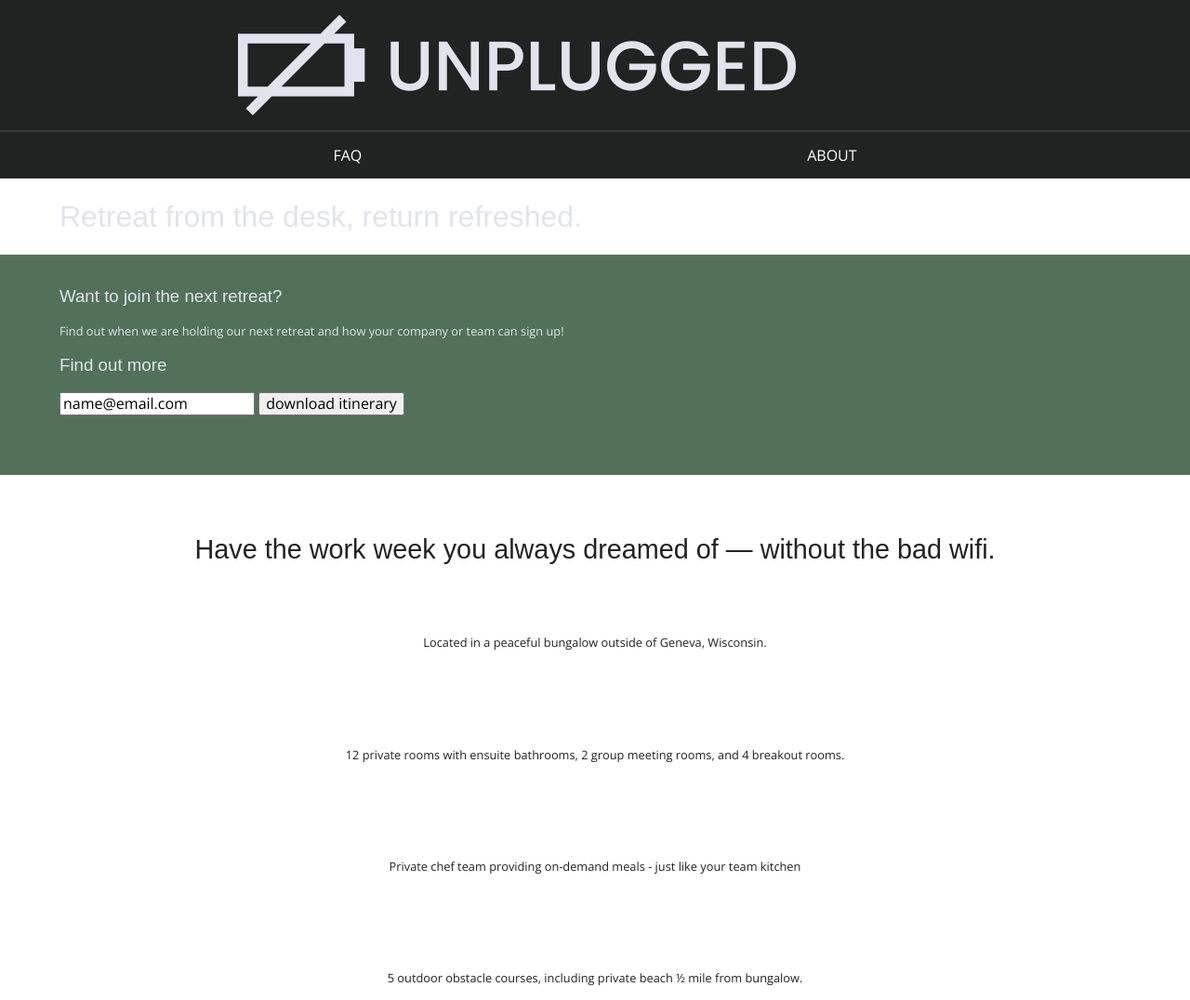
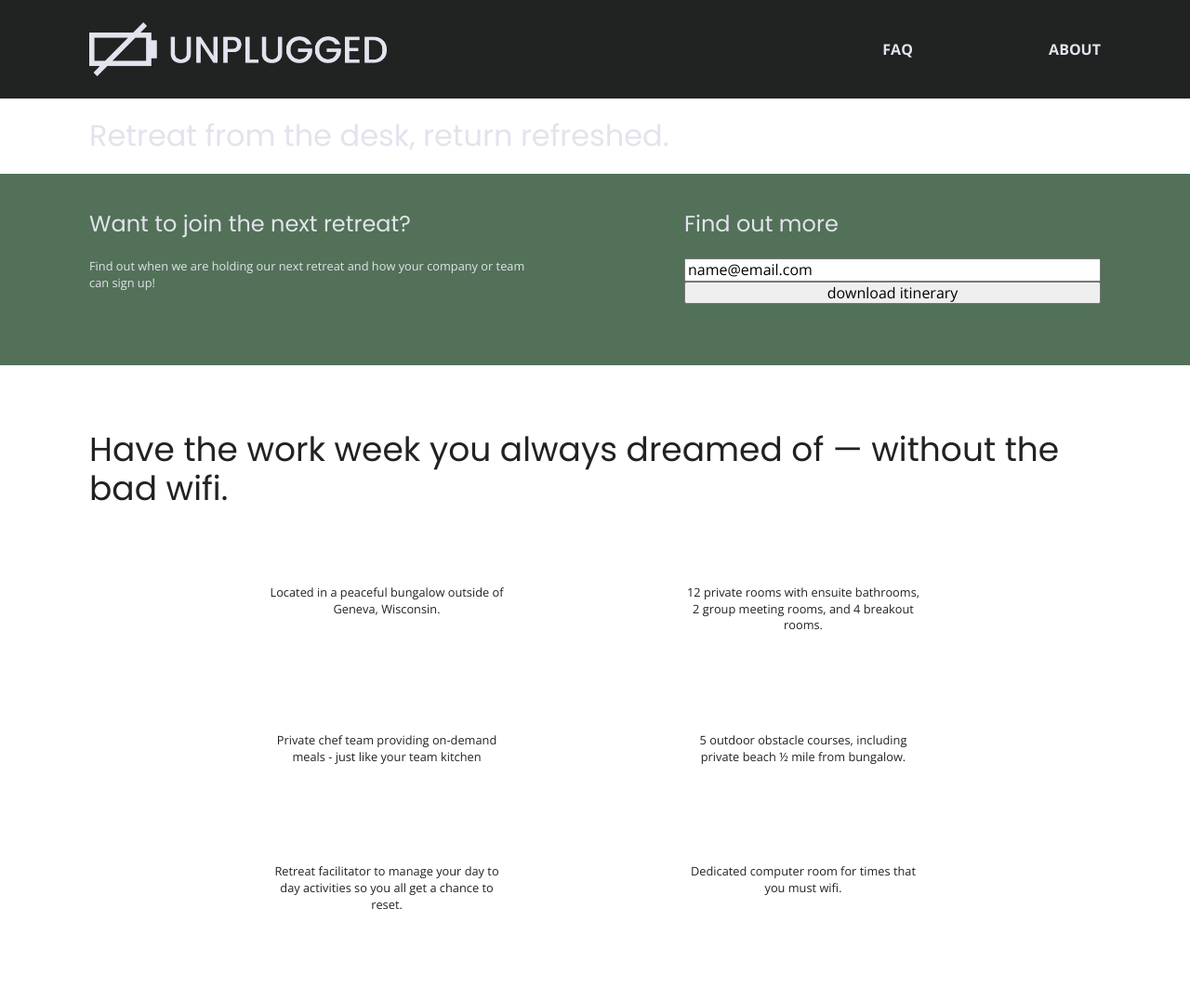
Before and after one commit to beverlywu/206-unplugged-retreat, a website built with Parcel: page index.html in a window 1280 px wide. Shown: the top 1076 px of the page at 93% size. Built offline with nearby package versions, Linux system fonts and the light colour scheme; a web font is replaced by a local one.

Commit message:
Add tablet styles @media (min-width: 768px)

```diff
--- a/css/main.css
+++ b/css/main.css
@@ -14,7 +14,6 @@
 html {
   color: #222;
   font-size: 16px;
-  line-height: 1.4;
 	font-family: 'Open Sans', sans-serif;
 }
 
@@ -95,8 +94,8 @@ h1,
 h2,
 h3,
 h4 {
-	font-family: 'Convergence', sans-serif;
-	font-weight: 300;
+	font-family: 'Poppins', sans-serif;
+	font-weight: 400;
 }
 
 h1 {
@@ -109,6 +108,7 @@ h2 {
 
 p {
 	font-size: 0.8em;
+	line-height: 1.4em;
 }
 
 /***** BASE HEADER - FOOTER STYLES *****/
@@ -136,7 +136,6 @@ header .logo {
 	width: 60vw;
 }
 header .logo img{
-	/*border: 1px solid #00ff00;*/
 	max-width: 100%;
 	padding: 2vh 0;
 
@@ -171,7 +170,7 @@ header nav ul li {
 }
 
 header nav ul li a {
-	color: #fff;
+	color: #E2E3ED;
 	text-decoration: none;
 
 }
@@ -216,6 +215,11 @@ footer .social-icons ul li {
 	list-style-type: none;
 }
 
+footer .social-icons a {
+	color: #fff;
+	text-decoration: none;
+}
+
 .footer-content {
 	color: #fff;
 	text-align: center;
@@ -228,6 +232,7 @@ footer .social-icons ul li {
 
 .copyright {
 	color: #fff;
+
 }
 
 
@@ -240,7 +245,6 @@ footer .social-icons ul li {
 }
 
 .hero-area h1 {
-	font-size: 2em;
 	line-height: 1.2em;
 	color: #E2E3ED;
 
@@ -258,7 +262,7 @@ aside {
 }
 
 .form {
-	padding: 0 0 8vh 0;
+	padding: 0 0 50px 0;
 
 }
 
@@ -319,6 +323,10 @@ aside {
 .contact-section {
 	color: #fff;
 
+}
+
+address p {
+	line-height: 1.5rem;
 }
 
 .faq {
@@ -424,20 +432,137 @@ aside {
 }
 
 /* ==========================================================================
-   EXAMPLE Media Queries for Responsive Design.
+   Media Queries for Responsive Design.
    These examples override the primary ('mobile first') styles.
    Modify as content requires.
    ========================================================================== */
 
-@media only screen and (min-width: 35em) {
-  /* Style adjustments for viewports that meet the condition */
-}
+/***** TABLET STYLES *****/
+@media only screen and (min-width: 768px) {
 
-@media print,
-  (-webkit-min-device-pixel-ratio: 1.25),
-  (min-resolution: 1.25dppx),
-  (min-resolution: 120dpi) {
-  /* Style adjustments for high resolution devices */
+	h1 {
+		font-size: 3rem;
+	}
+
+	h2 {
+		font-size: 2.25rem;
+	}
+
+	h3 {
+		font-size: 1.5em;
+		font-weight: 400;
+	}
+
+	h4 {
+		font-size: 1.5em;
+		font-weight: 400;
+	}
+
+	.content-wrapper {
+		width: 85vw;
+	}
+
+	header .content-wrapper {
+		flex-flow: row ;
+	}
+	header .logo {
+		width: 60vw;
+	}
+	header .logo img {
+		padding: 3vh 0;
+	}
+
+	.header-divider {
+		border: none;
+	}
+
+	header nav ul li {
+		font-weight: 700;
+	}
+
+	aside .content-wrapper {
+		display: flex;
+		flex-flow: row wrap;
+		justify-content: space-between;
+		padding: 2vh 0;
+	}
+
+	aside h3 {
+		font-size: 1.5em;
+		font-weight: 400;
+	}
+	aside p {
+		margin: 0 ;
+	}
+
+	aside .form-description {
+		width: 38vw;
+		display: flex;
+		align-items: flex-start;
+		flex-flow: column;
+		justify-content: flex-start;
+		padding: 0;
+	}
+
+	aside .form {
+		width: 35vw;
+		display: flex;
+		flex-flow: column;
+		align-items: stretch;
+		justify-content: flex-start;
+	}
+
+	.features-items {
+		display: flex;
+		flex-flow: row wrap;
+		justify-content: space-between;
+		width: 55vw;
+	}
+
+	.features-items article {
+		width: 20vw;
+	}
+
+	.reviews {
+		padding: 60px 0 70px 0;
+	}
+
+	.reviews .content-wrapper {
+	}
+
+	footer {
+	}
+
+	footer .content-wrapper {
+		justify-content: flex-start;
+	}
+	.footer-content {
+		display: flex;
+		flex-flow: row wrap;
+		justify-content: space-between;
+		align-items: flex-start;
+		width: 65vw;
+		padding: 60px 0 70px 0;
+
+	}
+
+	footer .contact {
+	}
+
+	footer .social {
+		margin: 0;
+	}
+
+	footer .social-icons ul {
+		display: flex;
+		width: 30vw;
+		flex-flow: row wrap;
+		justify-content: space-between;
+		padding: 0;
+	}
+/***** DESKTOP STYLES *****/
+@media only screen and (min-width: 1200px) {
+
 }
 
 /* ==========================================================================
--- a/index.html
+++ b/index.html
@@ -22,7 +22,7 @@
   <meta name="theme-color" content="#fafafa">
 
 	<link href="https://fonts.googleapis.com/css2?family=Open+Sans:wght@400;700&display=swap" rel="stylesheet">
-	<link href="https://fonts.googleapis.com/css2?family=Poppins:wght@300&display=swap" rel="stylesheet">
+	<link href="https://fonts.googleapis.com/css2?family=Poppins:wght@300;400;700&display=swap" rel="stylesheet">
 	<link href="https://fonts.googleapis.com/css2?family=Convergence&display=swap" rel="stylesheet">
 
 
```
